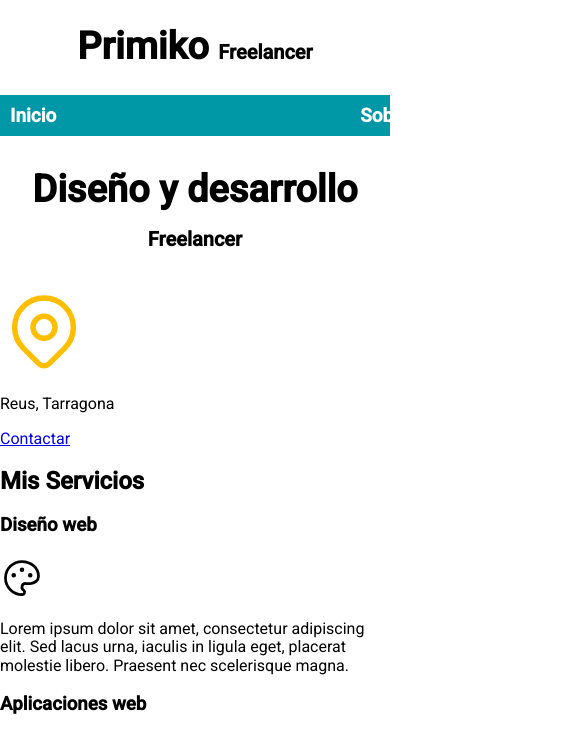
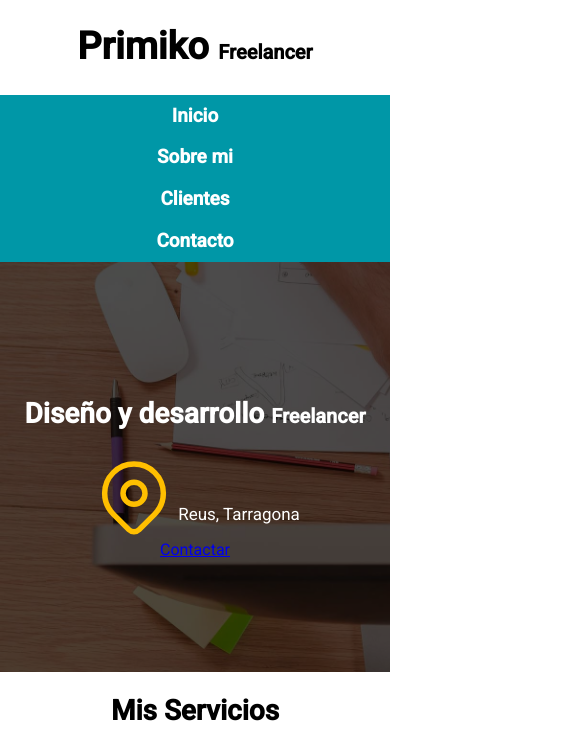
Before and after one commit to yaniaici/Freelancer-Webpage, a plain HTML site: page index.html in a window 390 px wide. Shown: the top 731 px of the page, 585 px wide, since content can reach past the window. Drawn offline with Linux system fonts and the light colour scheme.

Commit message:
Media queries e imagen principal

```diff
--- a/css/styles.css
+++ b/css/styles.css
@@ -8,16 +8,33 @@
 }
 
 html {
-    font-size: 62.5%;
+    font-size: 62.5%;           /* Box model */
+    box-sizing: border-box;
+}
+
+*, *:before, *:after {
+    box-sizing: inherit;
 }
 
 body {
     font-size: 16px;           /* 1 rem = 10px */
     font-family: 'Roboto', sans-serif;
 }
-.titulo {
+
+h1 {
+    font-size: 3.8rem;
+}
+
+h2 {
+    font-size: 2.8rem;
+}
+
+h3 {
+    font-size: 1.8rem;
+}
+
+h1, h2, h3 {
     text-align: center;
-    font-size: 3.8rem;
 }
 
 .titulo span {
@@ -25,7 +42,7 @@ body {
 }
 
 .contenedor {
-    width: 120rem;
+    max-width: 120rem;
     margin: 0 auto 0 auto;
 }
 
@@ -35,10 +52,19 @@ body {
 
 .navegacion-principal {
     display: flex;
-    justify-content: space-between;
+    flex-direction: column;
+}
+
+@media (min-width: 768px) {
+    .navegacion-principal {
+        flex-direction: row;
+        justify-content: space-between;
+    }
 }
 
 .navegacion-principal a {
+    display: block;
+    text-align: center;
     color: var(--blanco);
     text-decoration: none;
     font-size: 1.9rem;
@@ -50,3 +76,38 @@ body {
     background-color: var(--primario);
     color: var(--oscuro);
 }
+
+.hero {
+    background-image: url(../img/hero.jpg);
+    background-repeat: no-repeat;
+    background-size: cover;
+    height: 41rem;
+    position: relative;
+}
+
+.contenido-hero {
+    position: absolute;
+    background-color: rgba(0, 0, 0, .7); /* Opacidad */
+    background-color: rgb(0 0 0 / 70%); /* Opacidad SINTAXIS NUEVA */
+    width: 100%;
+    height: 100%;
+
+    display: flex;
+    flex-direction: column;
+    align-items: center;
+    justify-content: center;
+}
+
+.contenido-hero h2 {
+    color: var(--blanco);
+}
+
+.contenido-hero p {
+    color: var(--blanco);
+    font-size: 1.7rem;
+}
+
+.ubicacion {
+    display: flex;
+    align-items: flex-end;
+}
--- a/index.html
+++ b/index.html
@@ -21,7 +21,7 @@
     </header>
 
     <div class="nav-bg">
-        <nav class="navegacion-principal contenedor">
+    <nav class="navegacion-principal">
         <a href="#">Inicio</a>
         <a href="#">Sobre mi</a>
         <a href="#">Clientes</a>
@@ -29,10 +29,11 @@
     </nav>
 </div>
 
+    <section class="hero">
+        <div class="contenido-hero">
+        <h2 class="titulo"> Diseño y desarrollo <span>Freelancer</span> </h2>
 
-
-    <section>
-        <h2 class="titulo"> Diseño y desarrollo <span>Freelancer</span> </h2>
+        <div class="ubicacion">
         <svg xmlns="http://www.w3.org/2000/svg" class="icon icon-tabler icon-tabler-map-pin" width="88" height="88"
             viewBox="0 0 24 24" stroke-width="1.5" stroke="#ffbf00" fill="none" stroke-linecap="round"
             stroke-linejoin="round">
@@ -41,7 +42,9 @@
             <path d="M17.657 16.657l-4.243 4.243a2 2 0 0 1 -2.827 0l-4.244 -4.243a8 8 0 1 1 11.314 0z" />
         </svg>
         <p>Reus, Tarragona</p>
+        </div>
         <a href="#">Contactar</a>
+    </div>
     </section>
 
     <main>
```
Lines whose indentation alone changed are shown as unchanged.
